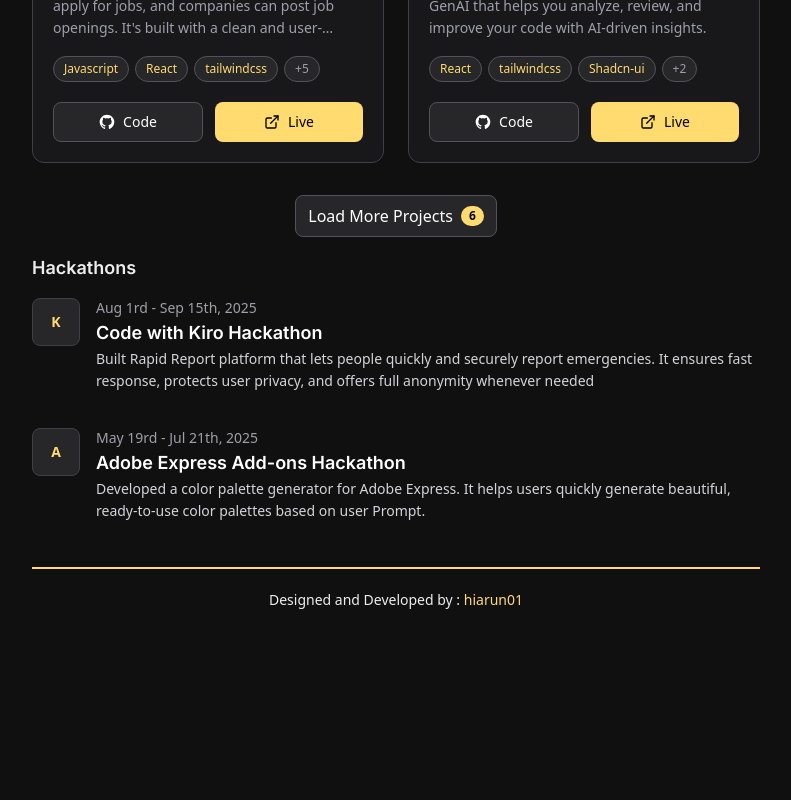
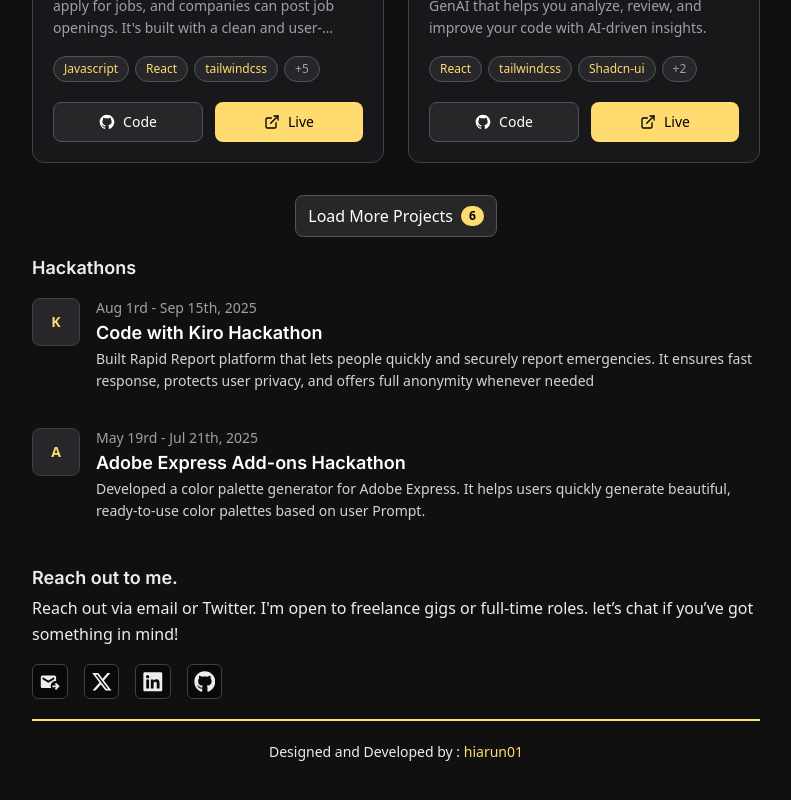
Before and after one commit to hiarun01/my-portfolio, a Next.js app: page / in a window 1280 px wide. Shown: the part 949-1749 px from the top of the page, without its empty margins (244-1035 px from the left). Before the commit the page ends 1620 px from the top, so only its background shows below. Built offline with nearby package versions, Linux system fonts and the light colour scheme.

Commit message:
add conmtact section

```diff
--- a/app/page.tsx
+++ b/app/page.tsx
@@ -2,7 +2,7 @@
 
 import About from "@/components/About";
 // import Blogs from "@/components/Blogs";
-// import Contact from "@/components/Contact";
+import Contact from "@/components/Contact";
 import Footer from "@/components/Footer";
 import HackathonSection from "@/components/HackathonSection";
 // import GitHubState from "@/components/GitHubState";
@@ -24,7 +24,7 @@ export default function Home() {
       {/* SupprtME */}
       {/* <SupportMe /> */}
       {/* Contact Section */}
-      {/* <Contact /> */}
+      <Contact />
 
       {/* Footer */}
       <Footer />
```
